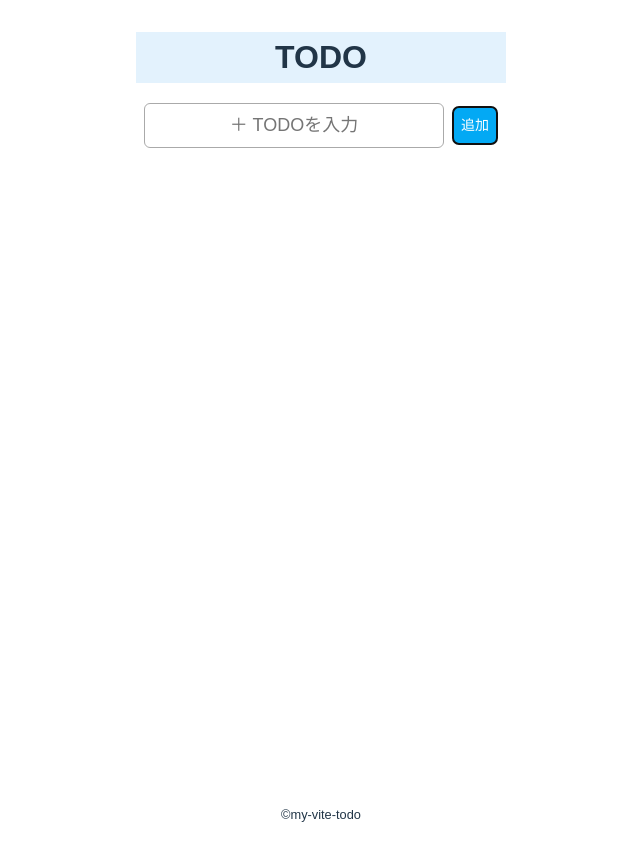
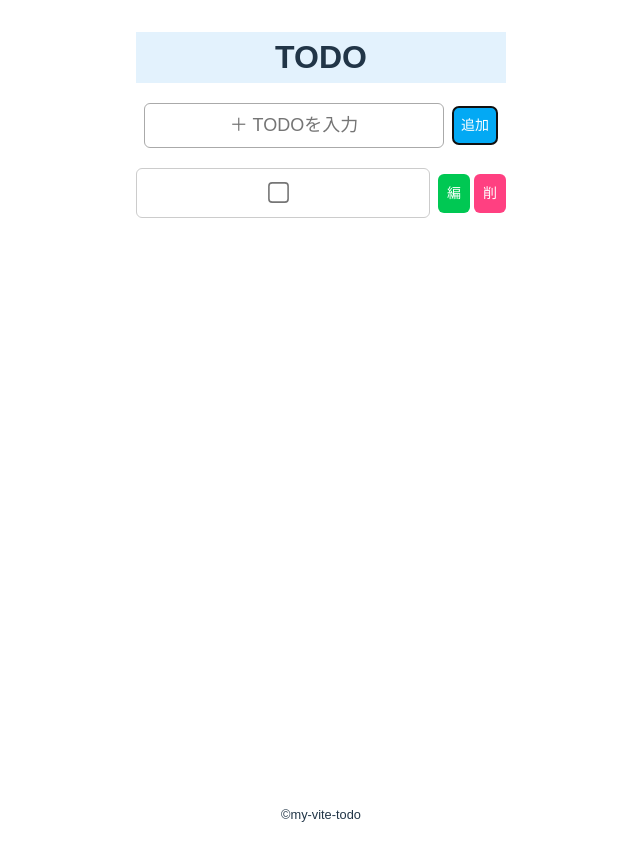
Before and after one commit to SekineNaoyuki/my-vite-todo, a Vue app: page / in a window 1280 px wide. Both pictures are taken after a click on the button "追加". Shown: the top 858 px of the page, without its empty margins (319-959 px from the left). Built offline with nearby package versions, Linux system fonts and the light colour scheme.

Commit message:
TODOを追加できるよう改修

```diff
--- a/src/components/MainTodo.vue
+++ b/src/components/MainTodo.vue
@@ -1,11 +1,15 @@
 <script setup>
 import { ref } from 'vue';
+
 const todoRef = ref('');
 const todoListRef = ref([]);
+const ls = localStorage.todoList;
+todoListRef.value = ls ? JSON.parse(ls) : [];
+
 const addTodo = () => {
   const id = new Date().getTime();
   todoListRef.value.push({ id: id, task: todoRef.value });
-  localStorage.todoLost = JSON.stringify(todoListRef.value);
+  localStorage.todoList = JSON.stringify(todoListRef.value);
   todoRef.value = '';
 };
 </script>
@@ -19,6 +23,18 @@ const addTodo = () => {
       placeholder="＋ TODOを入力"
     />
     <button class="btn" @click="addTodo">追加</button>
+  </div>
+  <div class="box_list">
+    <div class="todo_list" v-for="todo in todoListRef" :key="todo.id">
+      <div class="todo">
+        <input type="checkbox" class="check" />
+        <label>{{ todo.task }}</label>
+      </div>
+      <div class="btns">
+        <button class="btn green">編</button>
+        <button class="btn pink">削</button>
+      </div>
+    </div>
   </div>
 </template>
 
@@ -42,4 +58,36 @@ const addTodo = () => {
   text-align: center;
   font-size: 14px;
 }
+.box_list {
+  margin-top: 20px;
+  display: flex;
+  flex-direction: column;
+  gap: 4px;
+}
+.todo_list {
+  display: flex;
+  align-items: center;
+  gap: 8px;
+}
+.todo {
+  border: 1px solid #ccc;
+  border-radius: 6px;
+  padding: 12px;
+  width: 300px;
+}
+.check {
+  border: 1px solid red;
+  transform: scale(1.6);
+  margin: 0 16px 2px 6px;
+}
+.btns {
+  display: flex;
+  gap: 4px;
+}
+.green {
+  background-color: #00c853;
+}
+.pink {
+  background-color: #ff4081;
+}
 </style>
```
